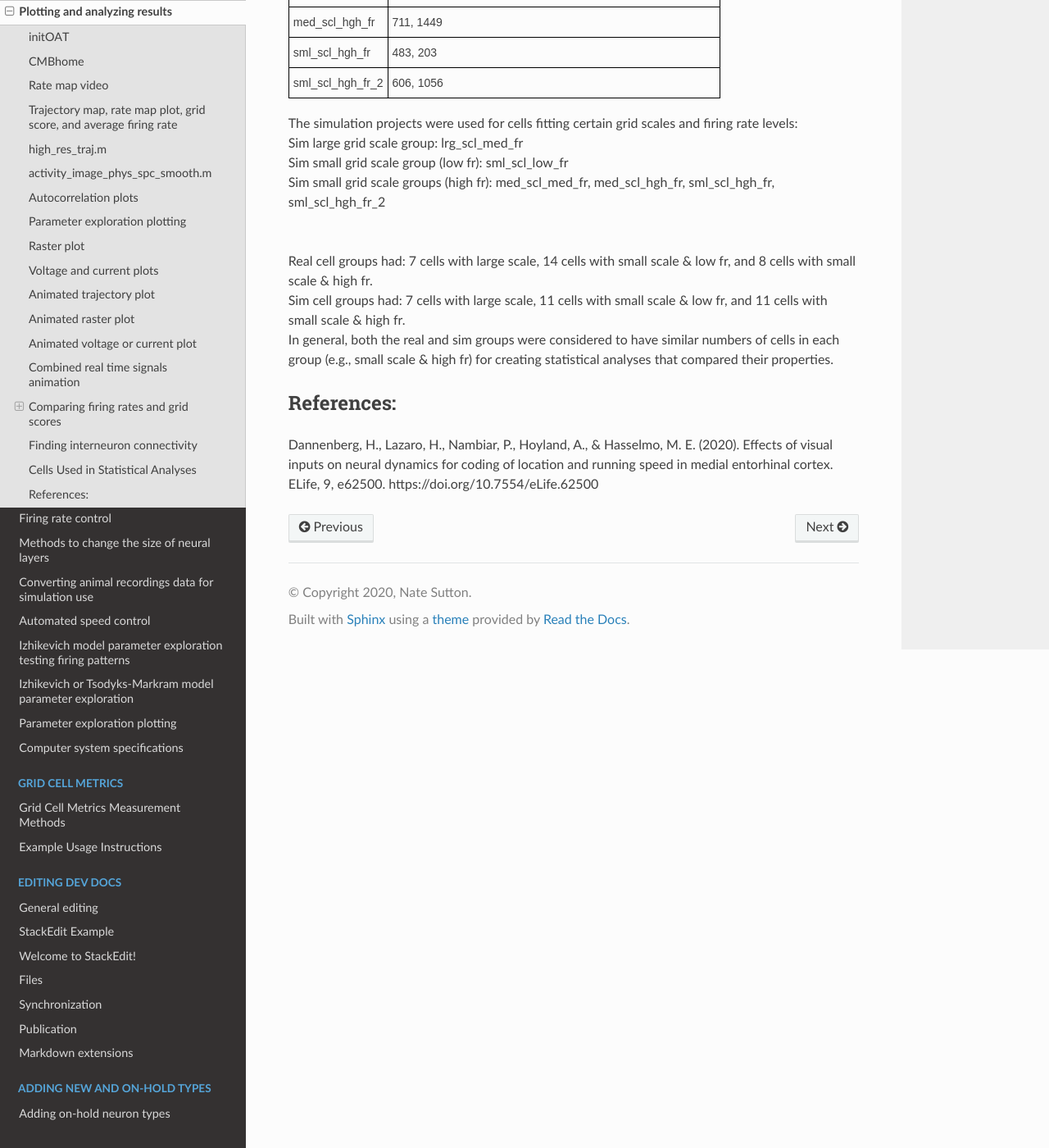
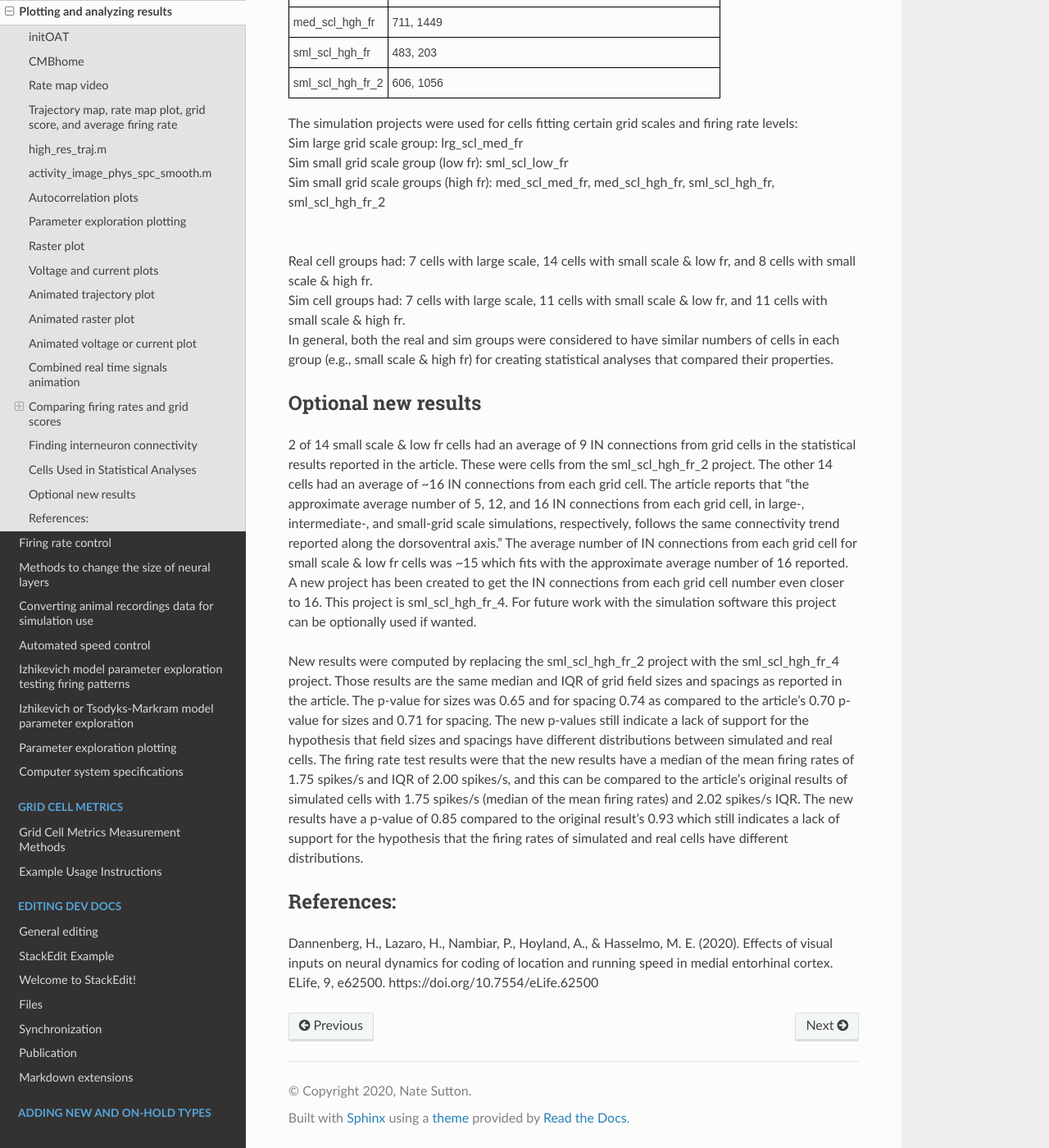
Before and after one commit to Hippocampome-Org/hco_dev_docs, a Sphinx documentation site: the page built from docs/spatial_nav/plotting_results.md, in a window 1280 px wide and 1400 px high, scrolled down 8761 px. Shown: the whole window at 82% size. Built offline with Sphinx 7.4.7 and the Read the Docs theme 2.0.0, drawn with Linux system fonts in a browser that asks for light colours.

Commit message:
added optional sml_scl_hgh_fr_4 project results reporting

```diff
--- a/docs/spatial_nav/plotting_results.md
+++ b/docs/spatial_nav/plotting_results.md
@@ -229,6 +229,12 @@ The simulation projects were used for cells fitting certain grid scales and firi
 <br>Sim cell groups had: 7 cells with large scale, 11 cells with small scale & low fr, and 11 cells with small scale & high fr.
 <br>In general, both the real and sim groups were considered to have similar numbers of cells in each group (e.g., small scale & high fr) for creating statistical analyses that compared their properties.
 
+## Optional new results
+
+2 of 14 small scale & low fr cells had an average of 9 IN connections from grid cells in the statistical results reported in the article. These were cells from the sml_scl_hgh_fr_2 project. The other 14 cells had an average of ~16 IN connections from each grid cell. The article reports that "the approximate average number of 5, 12, and 16 IN connections from each grid cell, in large-, intermediate-, and small-grid scale simulations, respectively, follows the same connectivity trend reported along the dorsoventral axis." The average number of IN connections from each grid cell for small scale & low fr cells was ~15 which fits with the approximate average number of 16 reported. A new project has been created to get the IN connections from each grid cell number even closer to 16. This project is sml_scl_hgh_fr_4. For future work with the simulation software this project can be optionally used if wanted.
+
+New results were computed by replacing the sml_scl_hgh_fr_2 project with the sml_scl_hgh_fr_4 project. Those results are the same median and IQR of grid field sizes and spacings as reported in the article. The p-value for sizes was 0.65 and for spacing 0.74 as compared to the article's 0.70 p-value for sizes and 0.71 for spacing. The new p-values still indicate a lack of support for the hypothesis that field sizes and spacings have different distributions between simulated and real cells. The firing rate test results were that the new results have a median of the mean firing rates of 1.75 spikes/s and IQR of 2.00 spikes/s, and this can be compared to the article's original results of simulated cells with 1.75 spikes/s (median of the mean firing rates) and 2.02 spikes/s IQR. The new results have a p-value of 0.85 compared to the original result's 0.93 which still indicates a lack of support for the hypothesis that the firing rates of simulated and real cells have different distributions.
+
 ## References:
 
 Dannenberg, H., Lazaro, H., Nambiar, P., Hoyland, A., & Hasselmo, M. E. (2020). Effects of visual inputs on neural dynamics for coding of location and running speed in medial entorhinal cortex. ELife, 9, e62500. https://doi.org/10.7554/eLife.62500
```
Also changed, not shown: docs/spatial_nav/overview.md (+1 -1 lines).
